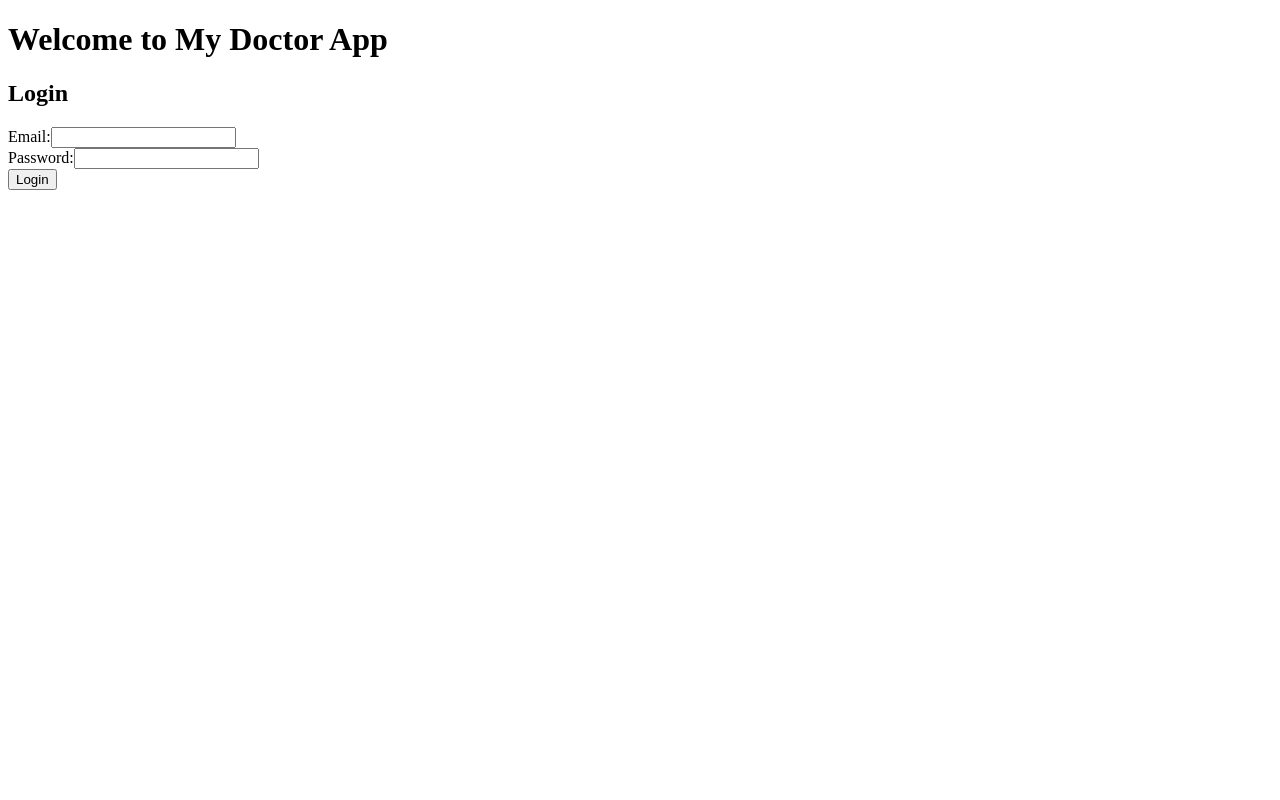
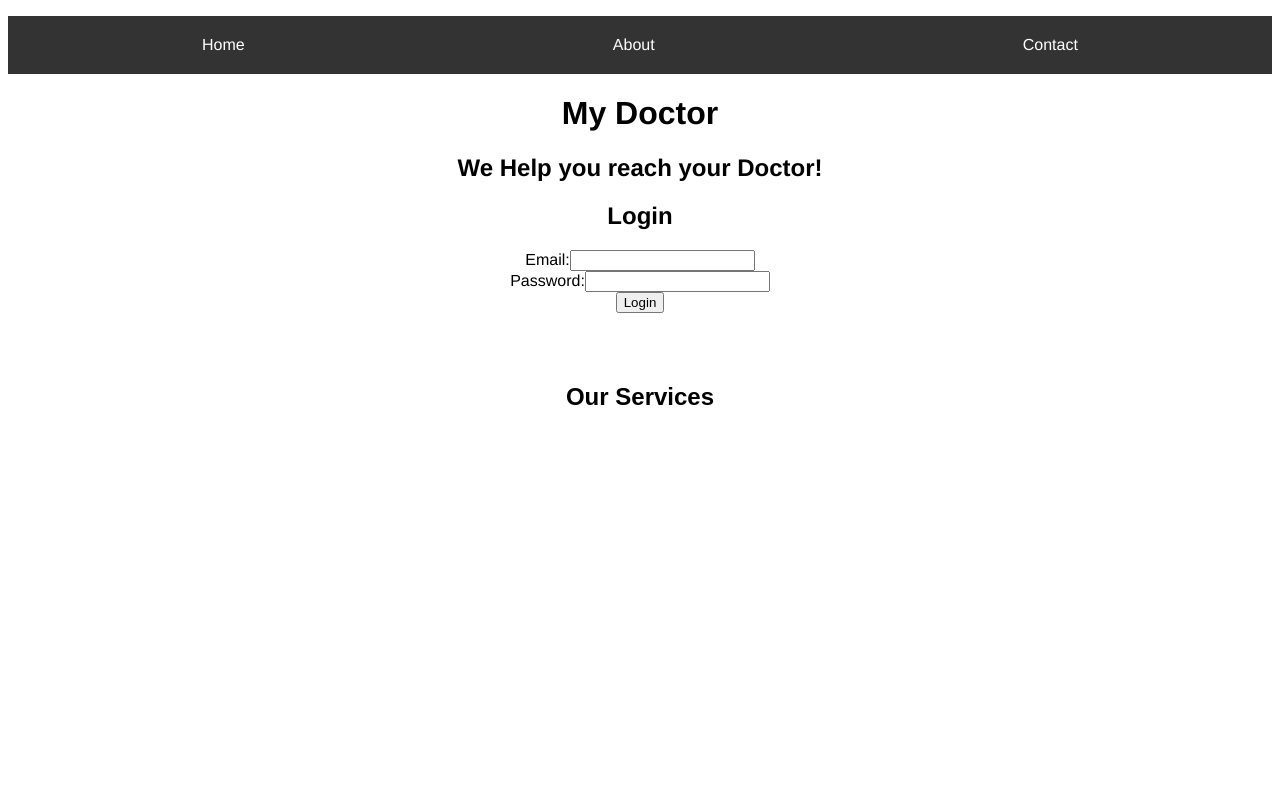
Before and after one commit to mena5800/My-Doctor, a React app: page /login in a window 1280 px wide. Shown: the top 800 px of the page. Built offline with nearby package versions, Linux system fonts and the light colour scheme.

Commit message:
adding some styles

```diff
--- a/package.json
+++ b/package.json
@@ -5,7 +5,9 @@
     "@babel/preset-react": "^7.24.7",
     "babel-loader": "^9.1.3",
     "clean-webpack-plugin": "^4.0.0",
+    "css-loader": "^7.1.2",
     "html-webpack-plugin": "^5.6.0",
+    "style-loader": "^4.0.0",
     "webpack": "^5.93.0",
     "webpack-cli": "^5.1.4",
     "webpack-dev-server": "^5.0.4"
--- /dev/null
+++ b/src/App.css
@@ -0,0 +1,38 @@
+html {
+    font-family: Helvetica, sans-serif;
+}
+
+
+nav ul {
+    list-style-type: none;
+    display: flex;
+    justify-content: space-around;
+    padding: 10px;
+    background-color: #333;
+    color: white;
+}
+
+nav ul li {
+    cursor: pointer;
+    padding: 10px;
+}
+
+nav ul li:hover {
+    background-color: #555;
+}
+
+#service, #about, #contact, #logged {
+    height: 500px;
+    font-family: sans-serif;
+    padding-top: 50px;
+    text-align: center;
+}
+
+h1, h2,h3, #login, #wlcmsg {
+    text-align: center;
+}
+
+.action-buttons button {
+    padding: 20px;
+    margin: 20px 20px;
+}
--- a/src/App.js
+++ b/src/App.js
@@ -4,6 +4,8 @@ import { BrowserRouter as Router, Route, Routes, Navigate } from 'react-router-d
 import Login from './Login';
 import Register from './Register';
 import * as authService from './authService';
+import './App.css';  // Ensure you import your styles here
+import Navbar from './Navbar';
 
 function App() {
     const [isAuthenticated, setIsAuthenticated] = useState(false);
@@ -26,7 +28,6 @@ function App() {
         } catch (error) {
             console.error('Login failed:', error.message);
             setIsAuthenticated(false);
-            throw error; // Re-throw the error to be caught by Login.js
         }
     };
 
@@ -38,21 +39,48 @@ function App() {
 
     return (
         <Router>
-            <div>
+            <Navbar />
+            <div className="app-container">
                 <header>
-                    <h1>Welcome to My Doctor App</h1>
+                    <h1>My Doctor</h1>
+                    <h2>We Help you reach your Doctor!</h2>
                     {isAuthenticated && (
                         <>
+                            <div id="wlcmsg">
                             <p>Welcome back, {currentUser?.name}</p>
                             <button onClick={handleLogout}>Logout</button>
+                            </div>
                         </>
                     )}
                 </header>
                 <Routes>
                     <Route path="/login" element={isAuthenticated ? <Navigate to="/" /> : <Login onLogin={handleLogin} />} />
                     <Route path="/register" element={<Register />} />
-                    <Route path="/" element={isAuthenticated ? <div>Main Application Component Here</div> : <Navigate to="/login" />} />
+                    <Route path="/" element={isAuthenticated ?
+                        <div id="logged">
+                            <h3>How Do you Feel Today?</h3>
+                            <div className="action-buttons">
+                                <button onClick={() => console.log('Scheduling appointment...')}>Schedule a Doctor Appointment</button>
+                                <button onClick={() => console.log('Uploading medical reports...')}>Upload Medical Reports</button>
+                            </div>
+                        </div> : <Navigate to="/login" />} />
+
                 </Routes>
+
+                <div>
+                    <div id="service">
+                        <h2>Our Services</h2>
+                    </div>
+                    <div id="about">
+                        <h2>About Us</h2>
+                    </div>
+                    <div id="contact">
+                        <h2>Contact Us</h2>
+                    </div>
+                </div>
+                <footer className="app-footer">
+                    © 2024 My Doctor App. All rights reserved.
+                </footer>
             </div>
         </Router>
     );
--- a/src/Login.js
+++ b/src/Login.js
@@ -18,7 +18,7 @@ function Login({ onLogin }) {
     };
 
     return (
-        <div>
+        <div id="login">
             <h2>Login</h2>
             <form onSubmit={handleSubmit}>
                 <div>
--- /dev/null
+++ b/src/Navbar.js
@@ -0,0 +1,21 @@
+// src/Navbar.js
+import React from 'react';
+
+function Navbar() {
+    const scrollToSection = (sectionId) => {
+        const section = document.getElementById(sectionId);
+        section.scrollIntoView({ behavior: 'smooth' });
+    };
+
+    return (
+        <nav>
+            <ul>
+                <li onClick={() => scrollToSection('home')}>Home</li>
+                <li onClick={() => scrollToSection('about')}>About</li>
+                <li onClick={() => scrollToSection('contact')}>Contact</li>
+            </ul>
+        </nav>
+    );
+}
+
+export default Navbar;
```
Also changed, not shown: 1 other file (tests, documents, lock files or other folders).
